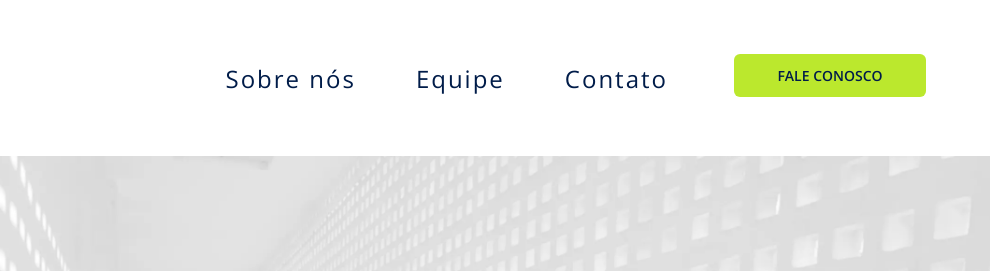
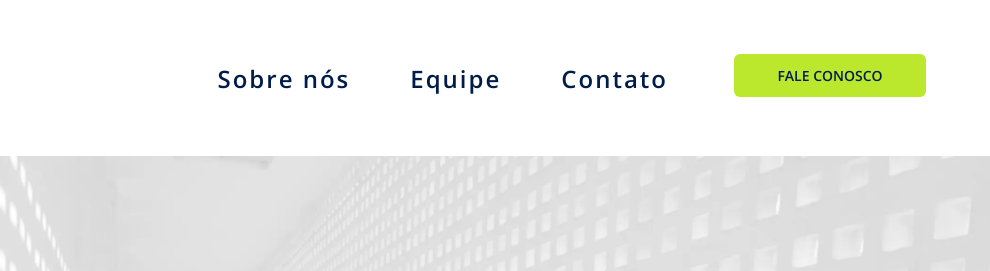
Before and after one commit to PedroLimam/ws-advs, a plain HTML site: page index.html in a window 1280 px wide. Shown: the top 271 px of the page, 290-1280 px from the left. Drawn offline with nearby package versions, Linux system fonts and the light colour scheme.

Commit message:
remocao peso desnecessario

```diff
--- a/index.html
+++ b/index.html
@@ -32,7 +32,7 @@
     <!--=========== FONTS ============-->
     <link rel="preconnect" href="https://fonts.googleapis.com">
     <link rel="preconnect" href="https://fonts.gstatic.com" crossorigin>
-    <link href="https://fonts.googleapis.com/css2?family=Open+Sans:wght@400;500;600;700&display=swap" rel="stylesheet">
+    <link href="https://fonts.googleapis.com/css2?family=Open+Sans:wght@600;700&display=swap" rel="stylesheet">
     <!--=========== CSS ============-->
     <link rel="stylesheet" href="./css/style.css">
 
```
